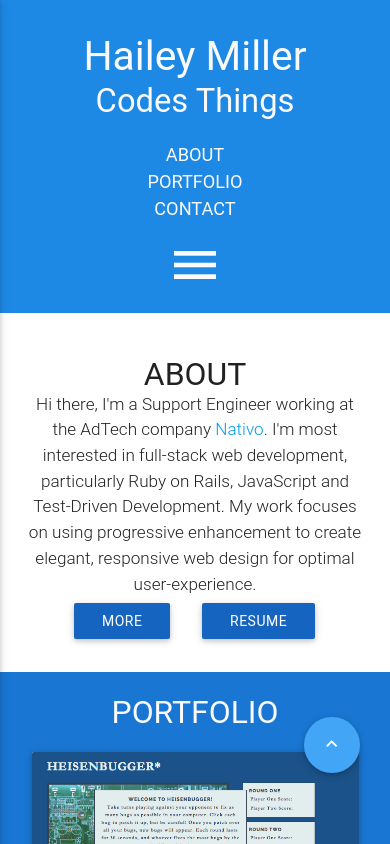
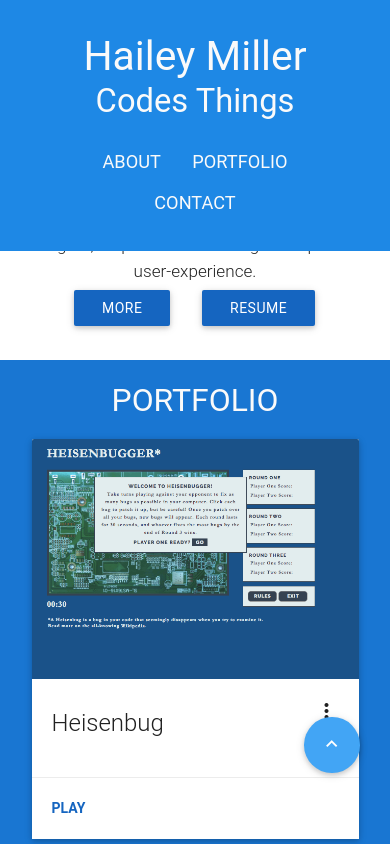
Before and after one commit to mermatriarchy/hailey-codes, a plain HTML site: page index.html in a window 390 px wide. Shown: the top 844 px of the page. Drawn offline with Linux system fonts and the light colour scheme; a web font is replaced by a local one.

Commit message:
add fixed navbar

```diff
--- a/index.html
+++ b/index.html
@@ -39,8 +39,6 @@
 
 <!--Main content wrapped in container class-->
 <body>
-<div>
-
       <div class="row blue darken-1 grey-text text-lighten-5 top-header">
       <div class="nav-bar">
         <!-- Email/GitHub sticky icons-->
@@ -62,21 +60,14 @@
               <li> <a href="#middle" class="grey-text text-lighten-5">Portfolio</a></li>
               <li> <a href="#bottom" class="grey-text text-lighten-5">Contact</a></li>
           </ul>
-          <div class="icon-fix">
-          <a href="#" data-activates="mobile-demo" class="button-collapse grey-text text-lighten-5"><i class="medium material-icons">menu</i></a>
-          </div>
-          <ul class="side-nav" id="mobile-demo">
-              <li><a href="#start">About</a></li>
-              <li><a href="#middle">Portfolio</a></li>
-              <li><a href="#bottom">Contact</a></li>
-      </ul>
        </div>
       </div>
       </div>
       <!-- Scroll Up Button-->
 <a class="btn-floating btn-large waves-effect waves-light blue lighten-1" id="scroll-up" href="#top"><i class="material-icons">keyboard_arrow_up</i></a>
 <!-- ABOUT -->
-<div class="row white" id="about-section">
+
+<div class="row white" id="about">
   <h4>About</h4>
   <p class="flow-text container" id="start">Hi there, I'm a Support Engineer working at the AdTech company <a href="www.nativo.com" target="_blank">Nativo</a>. I'm most interested in full-stack web development, particularly Ruby on Rails, JavaScript and Test-Driven Development. My work focuses on using progressive enhancement to create elegant, responsive web design for optimal user-experience.</p>
 
@@ -91,9 +82,10 @@
   </div>
 
 </div>
+
 <!-- PORTFOLIO -->
-<div class="row portfolio-section blue darken-2 grey-text text-lighten-5">
-<h4 id="middle">Portfolio</h4>
+<div class="row blue darken-2 grey-text text-lighten-5">
+<h4 id="portfolio">Portfolio</h4>
   <div class="row valign-wrapper">
 <!--Heisenbugger card-->
   <div class="card-fix">
@@ -143,8 +135,8 @@
      </div>
 </div>
 <!-- CONTACT -->
-<div class="row contact-section white">
-<h4 id="bottom">Contact</h4>
+<div class="row white">
+<h4 id="contact">Contact</h4>
 <p class="flow-text">To contact me, <a class="blue-accent-text text-darken-4 contact-email" href="mailto:h.adonismiller@gmail.com">
     Email</a> is best.<br>Let's keep in touch!</p>
     <div class="contact-icons">
@@ -185,7 +177,6 @@
             </div>
 
         </footer>
-</div>
 </body>
 </html>
 <!--Import jQuery before materialize.js-->
--- a/public/css/style.css
+++ b/public/css/style.css
@@ -23,6 +23,11 @@ a:hover{
 }
 
 /*Navigation Styling*/
+.top-header{
+  position: fixed;
+  width: 100%;
+  z-index: 999;
+}
 
 nav h4{
   text-align: center;
@@ -33,13 +38,17 @@ nav h4{
 
 .nav-bar li a{
   text-align: center;
-  display: inline;
   text-transform: uppercase;
   font-size: 1.3em;
 }
 
-.nav-bar a:hover{
-  background-color:#1565c0;
+.navbar-wrapper ul li{
+  display: inline-block;
+  padding: .5em 1em;
+}
+
+.navbar-wrapper ul li a:hover{
+  border-bottom: solid #0d47a1;
   opacity: 1;
 }
 
@@ -120,8 +129,8 @@ h4{
 }
 
 /*About Section*/
-#about-section{
-  padding: 2em 4.5em;
+#about{
+  padding: 15em 4.5em 2em;
 }
 
 .more a{
@@ -186,7 +195,7 @@ and center/stack cards on small screens*/
     display: block;
   }
 
-  #about-section{
+  #about{
     padding: 2em;
   }
 }
--- a/public/js/main.js
+++ b/public/js/main.js
@@ -1,4 +1,8 @@
 $(document).ready(function() {
+  console.log('ready!');
+
+//Parallax
+$('.parallax').parallax();
 
 //Trigger mobile hamburger menu
 $(".button-collapse").sideNav(), 1000;
@@ -10,6 +14,7 @@ $(".button-collapse").sideNav(), 1000;
 //About section expander
 $('#more').click(function(){
   var $active = $('.more').find('.active');
+  console.log('clicked');
 
     //show extra info
      $('.hidden').stop().slideDown("slow").addClass('active');
```
Lines whose indentation alone changed are shown as unchanged.
